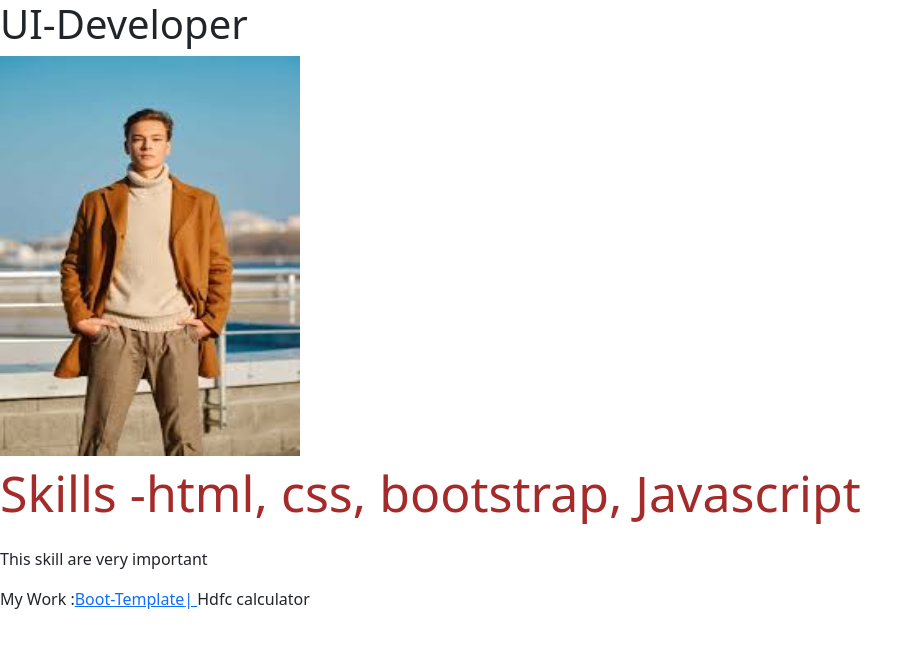
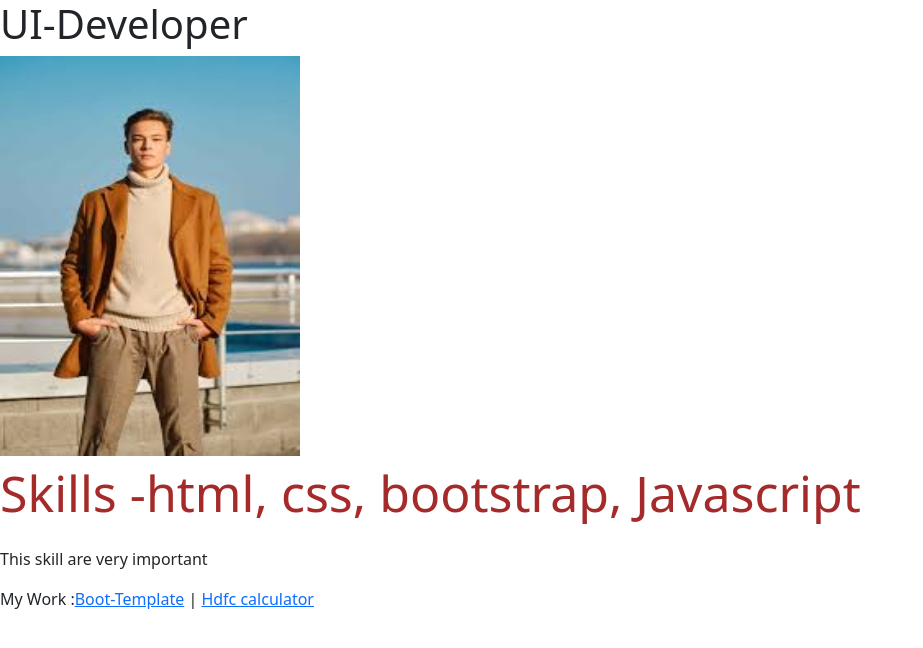
Before and after one commit to Sumedhjunankar/Sumedh_Portfolio, a website: page index.html in a window 1280 px wide. Shown: the whole page, without its empty margins (0-923 px from the left). Drawn offline with nearby package versions, Linux system fonts and the light colour scheme.

Commit message:
Version 6
New update

```diff
--- a/index.html
+++ b/index.html
@@ -21,7 +21,7 @@
     <img src="Public/Images/Men-fashion.jpg" width="300px" height="400px">
     <p class="info">Skills -html, css, bootstrap, Javascript</p>
     <p> This skill are very important</p>
-    <P> My Work :<a href="Public/Boot-temp.html">Boot-Template<a href="Public/HDFC_boot35EMI.html">| <a>Hdfc calculator</a>
+    <P> My Work :<a href="Public/Boot-temp.html">Boot-Template</a> | <a href="Public/HDFC_boot35EMI.html">Hdfc calculator</a>
     </P>
 
 </body>
```
